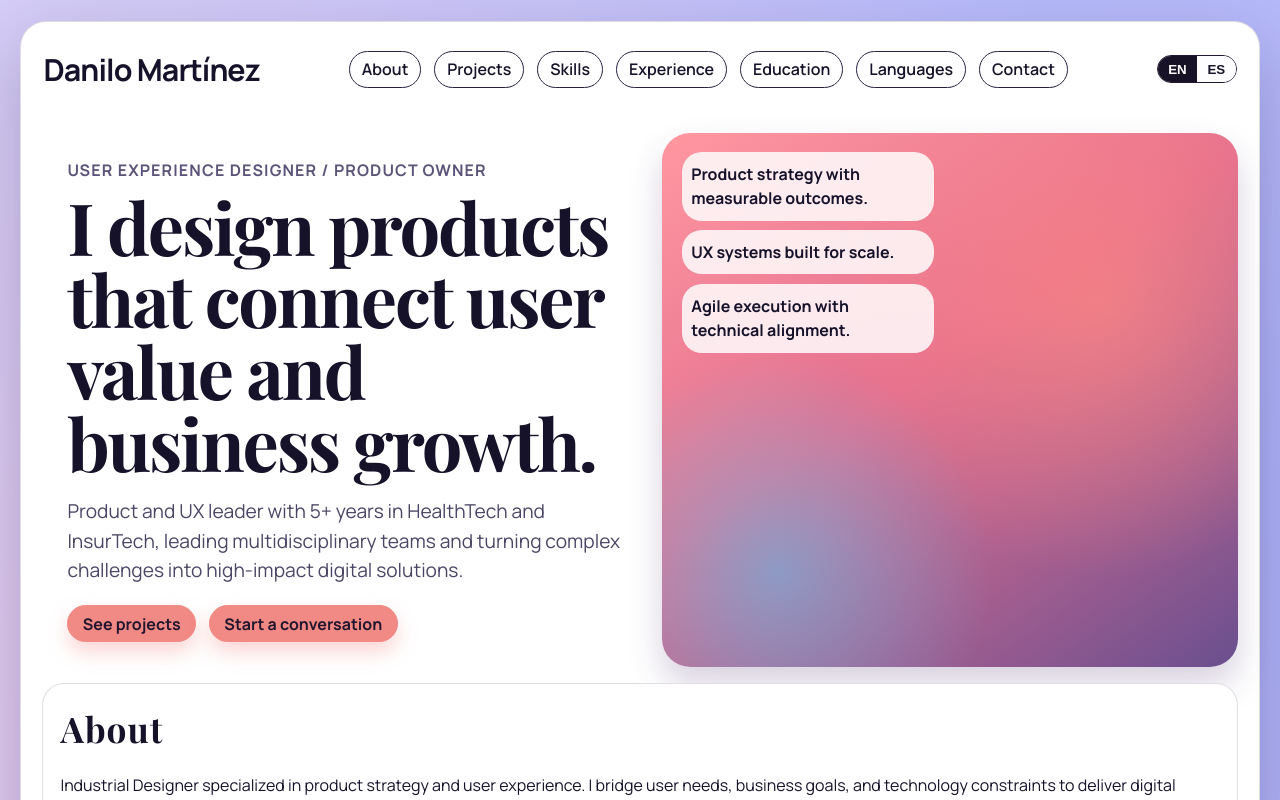
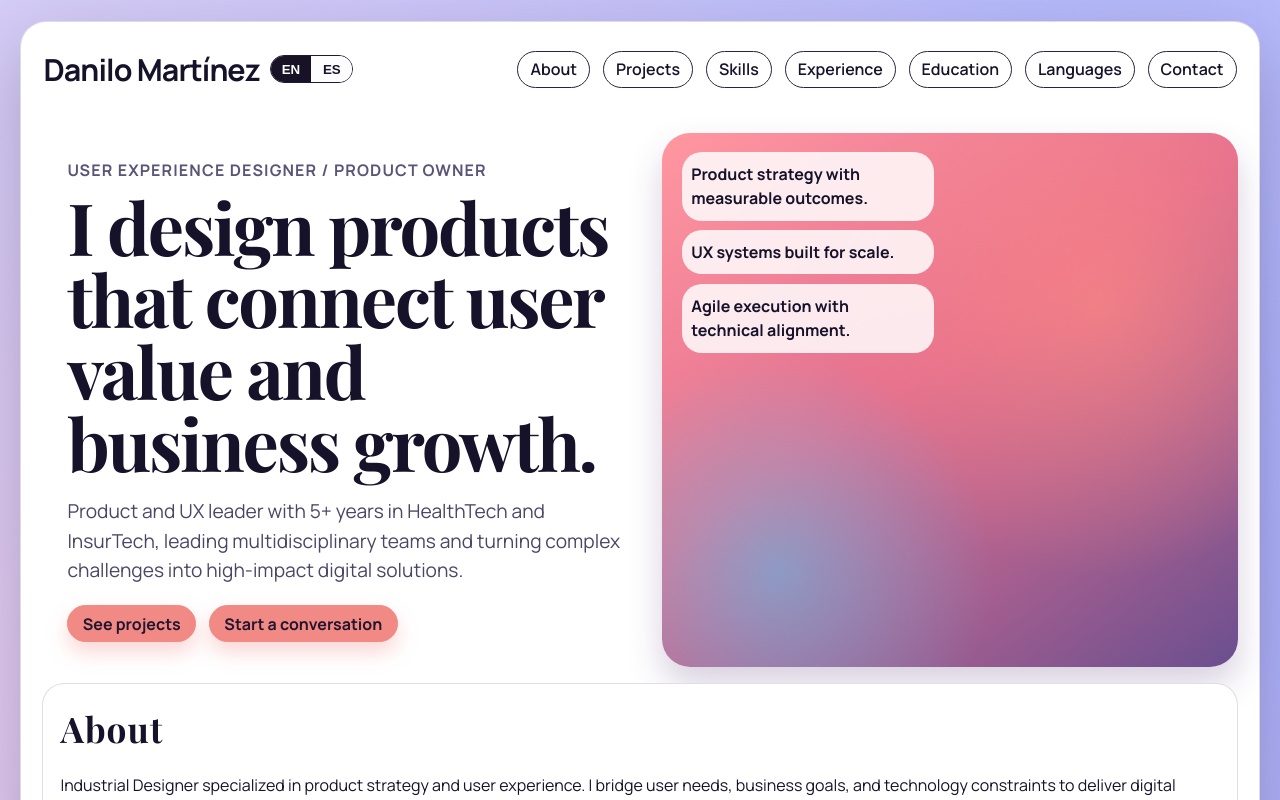
Before and after one commit to daniloamg-lang/portfolio, a React app: page / in a window 1280 px wide. Shown: the top 800 px of the page. Built offline with nearby package versions, Linux system fonts and the light colour scheme; the HTML template or start-up script is replaced by a standard one; a web font is replaced by a local one.

Commit message:
Move language switch next to brand for stable header layout

```diff
--- a/src/App.tsx
+++ b/src/App.tsx
@@ -72,21 +72,11 @@ function App() {
   return (
     <div className="page-wrap">
       <header className="topbar" aria-label={t('nav.aria')}>
-        <a href="#home" className="brand">
-          {t('hero.badge')}
-        </a>
+        <div className="brand-cluster">
+          <a href="#home" className="brand">
+            {t('hero.badge')}
+          </a>
 
-        <nav className="nav-links">
-          <a href="#about">{t('nav.about')}</a>
-          <a href="#projects">{t('nav.projects')}</a>
-          <a href="#skills">{t('nav.skills')}</a>
-          <a href="#experience">{t('nav.experience')}</a>
-          <a href="#education">{t('nav.education')}</a>
-          <a href="#languages">{t('nav.languages')}</a>
-          <a href="#contact">{t('nav.contact')}</a>
-        </nav>
-
-        <div className="control-cluster">
           <div className="lang-switch" role="group" aria-label={t('lang.aria')}>
             <button
               type="button"
@@ -104,6 +94,16 @@ function App() {
             </button>
           </div>
         </div>
+
+        <nav className="nav-links">
+          <a href="#about">{t('nav.about')}</a>
+          <a href="#projects">{t('nav.projects')}</a>
+          <a href="#skills">{t('nav.skills')}</a>
+          <a href="#experience">{t('nav.experience')}</a>
+          <a href="#education">{t('nav.education')}</a>
+          <a href="#languages">{t('nav.languages')}</a>
+          <a href="#contact">{t('nav.contact')}</a>
+        </nav>
       </header>
 
       <main>
--- a/src/index.css
+++ b/src/index.css
@@ -133,6 +133,12 @@ body {
   letter-spacing: 0.08em;
 }
 
+.brand-cluster {
+  display: inline-flex;
+  align-items: center;
+  gap: 0.6rem;
+}
+
 .nav-links {
   display: flex;
   flex-wrap: wrap;
@@ -190,6 +196,7 @@ body {
   background: var(--paper);
   color: var(--text);
   padding: 0.35rem 0.65rem;
+  min-width: 2.55rem;
   font-weight: 700;
   cursor: pointer;
 }
```
